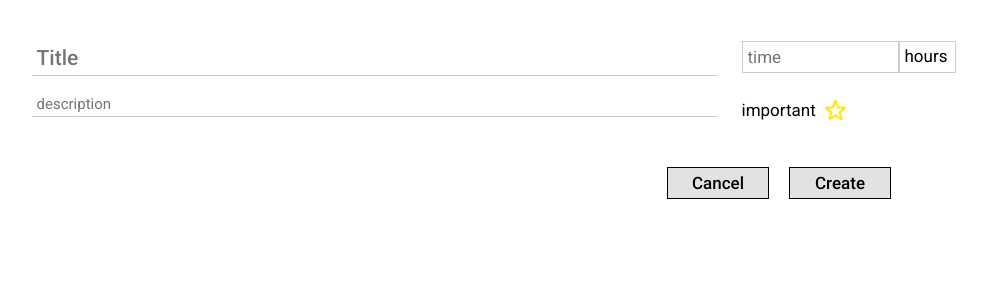
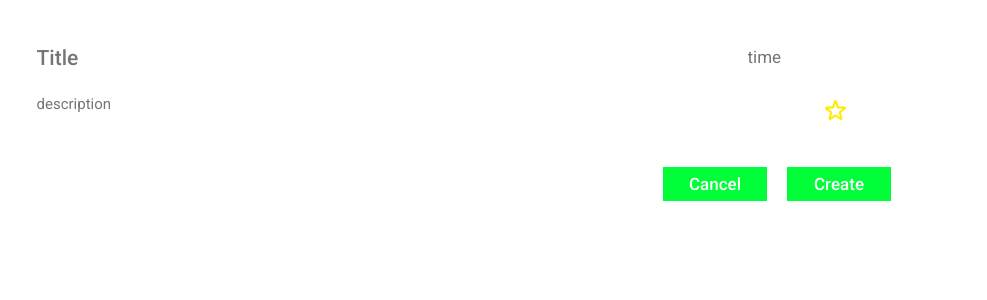
Before and after one commit to Khachatur7/To-Do-List, a React (Create React App) app: page / in a window 1280 px wide. Shown: the top 300 px of the page, without its empty margins (149-1136 px from the left). Built offline with nearby package versions, Linux system fonts and the light colour scheme; the HTML template or start-up script is replaced by a standard one.

Commit message:
Update ToDoTask.css

```diff
--- a/src/components/ToDoTask/ToDoTask.css
+++ b/src/components/ToDoTask/ToDoTask.css
@@ -7,6 +7,7 @@
     -webkit-user-select: none;
     margin-top: 30px;
     margin-bottom: 50px;
+    color: #fff;
 }
 
 .creater {
@@ -31,7 +32,7 @@
     padding-left: 5px;
     width: 680px;
     height: 35px;
-    border-bottom: 1px solid #cccccc;
+    border-bottom: 1px solid #fff;
     font-size: 21px;
     font-weight: 500;
 }
@@ -42,7 +43,7 @@
     padding-left: 5px;
     width: 680px;
     height: 25px;
-    border-bottom: 1px solid #cccccc;
+    border-bottom: 1px solid #fff;
     font-size: 15px;
 }
 
@@ -63,18 +64,28 @@
     padding-left: 5px;
     width: 150px;
     height: 30px;
-    border: 1px solid #cccccc;
+    border: 1px solid #fff;
+}
+
+.time_inpt::-webkit-outer-spin-button,
+.time_inpt::-webkit-inner-spin-button {
+    -webkit-appearance: none;
+    margin: 0;
 }
 
 .type {
     all: unset;
     width: 50px;
     height: 30px;
-    border: 1px solid #cccccc;
+    border: 1px solid #fff;
     display: flex;
     justify-content: center;
     align-items: center;
     padding-left: 5px;
+}
+
+.type >option{
+    background: #333333;
 }
 
 #imp {
@@ -102,22 +113,22 @@
     all: unset;
     width: 100px;
     height: 30px;
-    border: 1px solid #000;
+    border: 2px solid #00ff39;
     display: flex;
     justify-content: center;
     align-items: center;
-    background: #e2e2e2;
+    background: #00ff39;
     font-weight: 500;
     cursor: pointer;
     transition: 0.3s ease-in-out;
 }
 
 .task_bttn:hover {
-    box-shadow: 3px 3px 0px #000,
-        -3px -3px 0px #000;
-    background: #000;
-    border-color: #fff;
-    color: #fff;
+    box-shadow: 3px 3px 0px #fff,
+        -3px -3px 0px #fff;
+    background: #fff;
+    border-color: #00ff39;
+    color: #00ff39;
 }
 
 .task_buttons {
```
